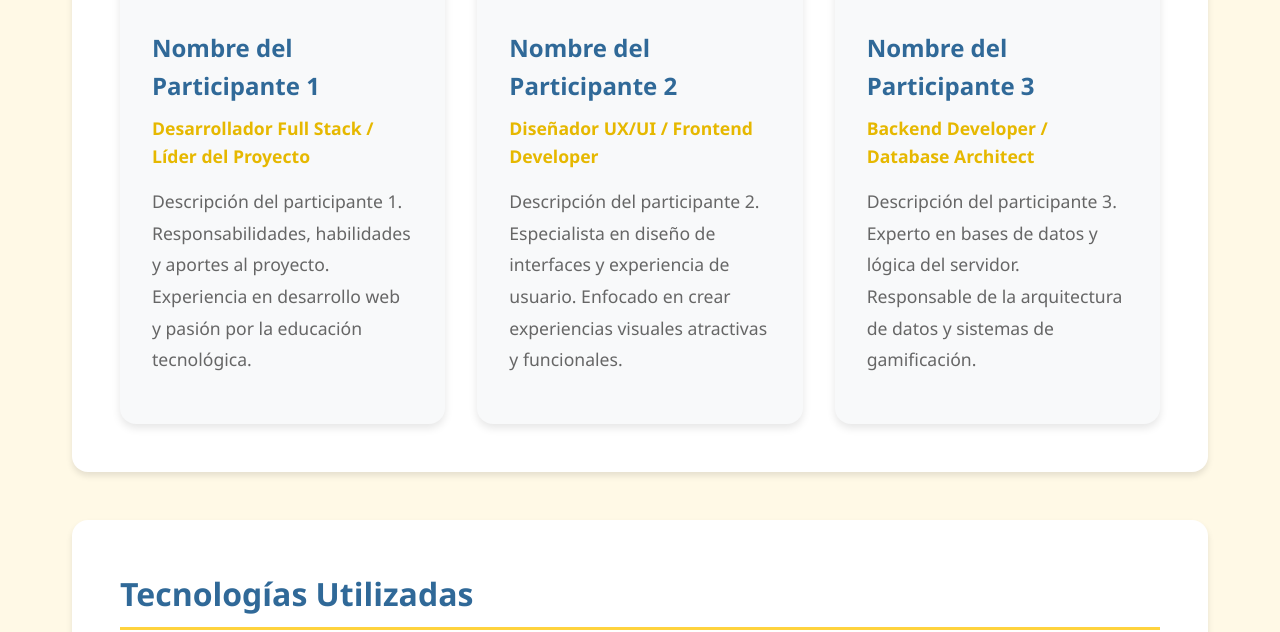
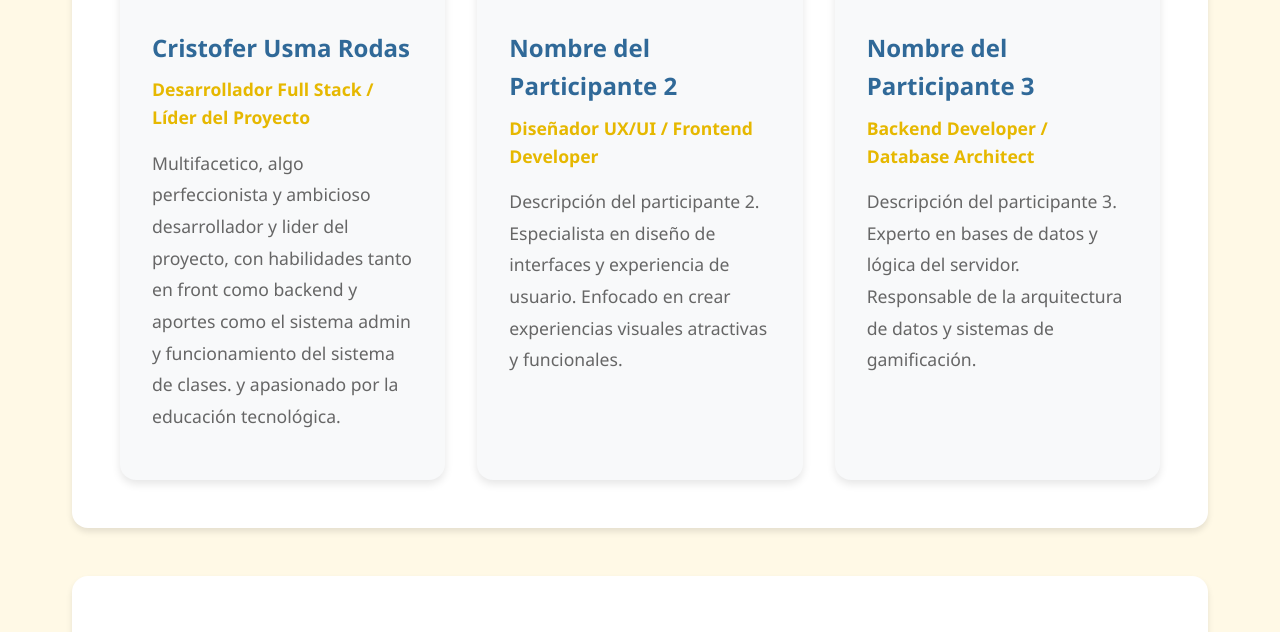
Before and after one commit to Azunita/azunita.github.io, a plain HTML site: page somos.html in a window 1280 px wide. Shown: the part 3131-3763 px from the top of the page. Drawn offline with Linux system fonts and the light colour scheme.

Commit message:
somos.html

```diff
--- a/somos.html
+++ b/somos.html
@@ -343,7 +343,7 @@
             <!-- Foto Grupal -->
             <div class="team-photo-group">
                 <div class="group-photo">
-                     <img src="../IMG/nosotros.jpg" alt="Equipo Proyecto Cheddar " style="width: 100%; height: 100%; object-fit: cover;">
+                     <img src="img/nosotros.jpg" alt="Equipo Proyecto Cheddar " style="width: 100%; height: 100%; object-fit: cover;">
                 </div>
                 <p class="group-caption">
                     El equipo de Proyecto Cheddar trabajando juntos para revolucionar la educación en programación
@@ -360,11 +360,11 @@
                         <img src="../IMG/cristofer.jpg" alt="Cristofer" style="width: 100%; height: 100%; object-fit: cover;">
                     </div>
                     <div class="member-info">
-                        <h3>Nombre del Participante 1</h3>
+                        <h3>Cristofer Usma Rodas</h3>
                         <div class="member-role">Desarrollador Full Stack / Líder del Proyecto</div>
                         <p class="member-description">
-                            Descripción del participante 1. Responsabilidades, habilidades y aportes al proyecto.
-                            Experiencia en desarrollo web y pasión por la educación tecnológica.
+                            Multifacetico, algo perfeccionista y ambicioso desarrollador y lider del proyecto, con habilidades tanto en front como backend y aportes como el sistema admin y funcionamiento del sistema de clases.
+                            y apasionado por la educación tecnológica.
                         </p>
                     </div>
                 </div>
@@ -432,4 +432,5 @@
         </div>
     </div>
 </body>
+
 </html>
```
